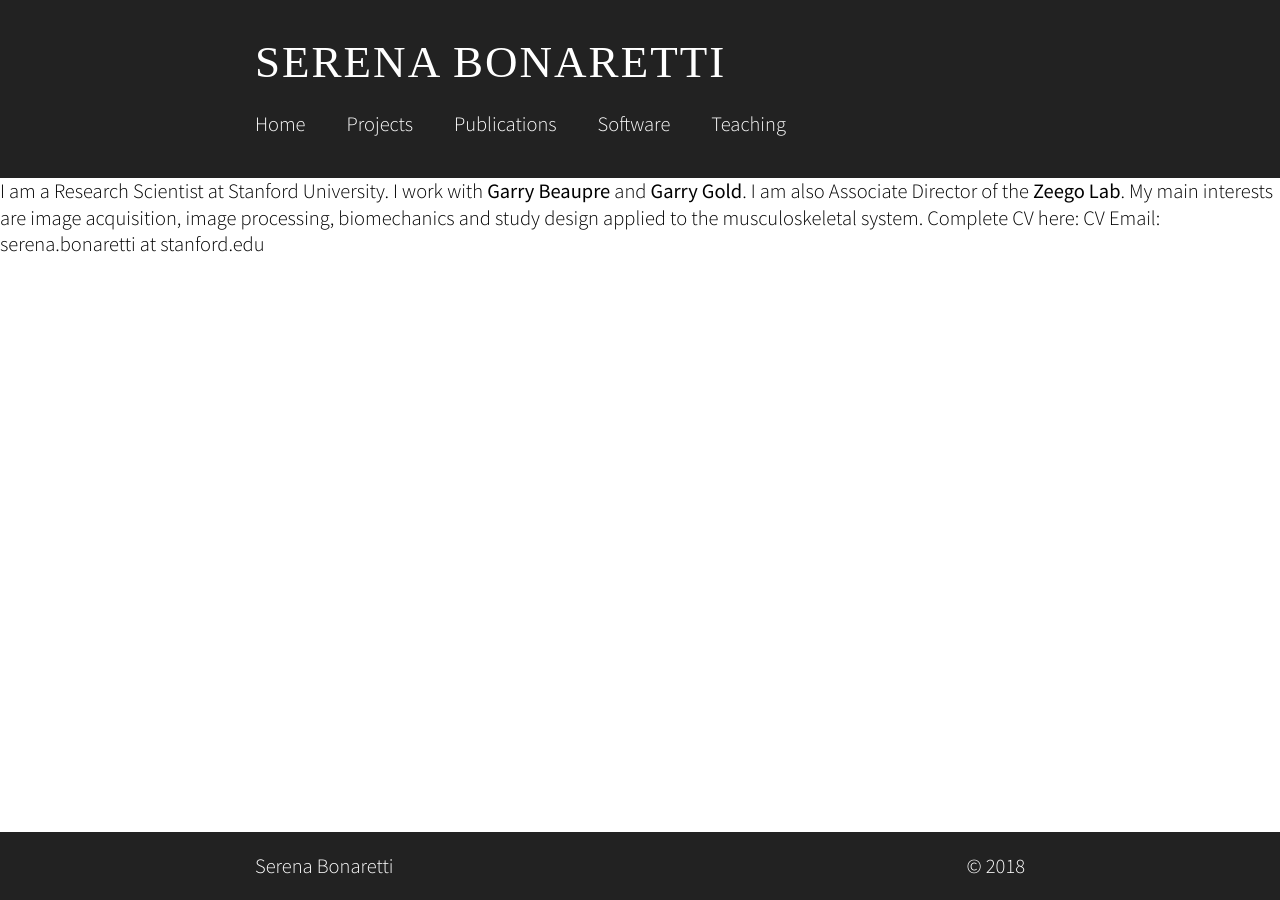
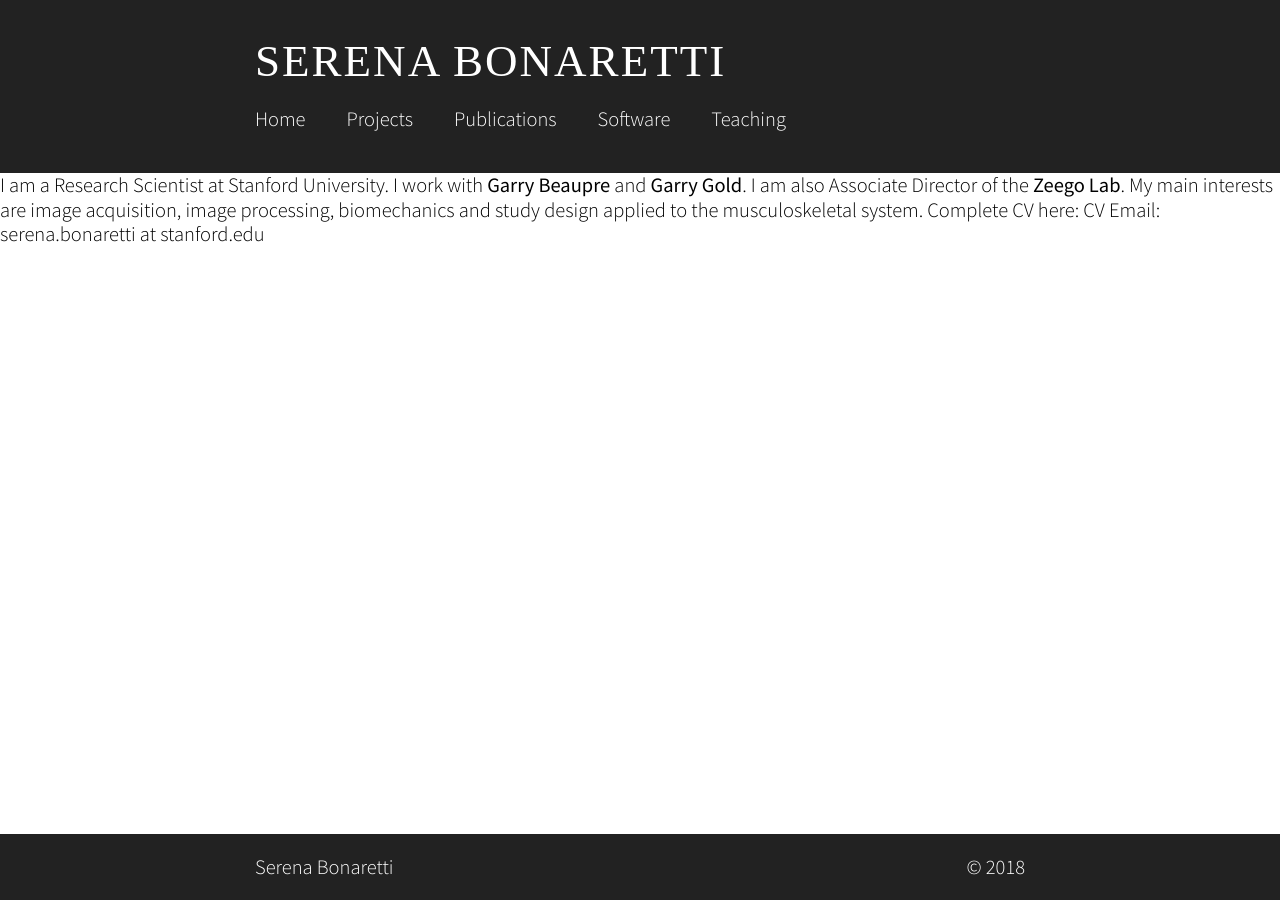
Before and after one commit to sbonaretti/sbonaretti.github.io, a Jekyll site: the page built from index.html, in a window 1280 px wide. Built offline with Jekyll 4.4.1, drawn with Linux system fonts in a browser that asks for light colours; some web fonts are replaced; the list of posts is cut into pages by our own code.

Commit message:
Update basic.sass

```diff
--- a/_sass/basic.sass
+++ b/_sass/basic.sass
@@ -2,7 +2,7 @@ body
   font-family: "Source Sans Pro"
   font-weight: 300
   font-size: 16px
-  line-height: 1.30
+  line-height: 1.20
   margin: 0
   -webkit-font-smoothing: antialiased
   -moz-osx-font-smoothing: grayscale
```
